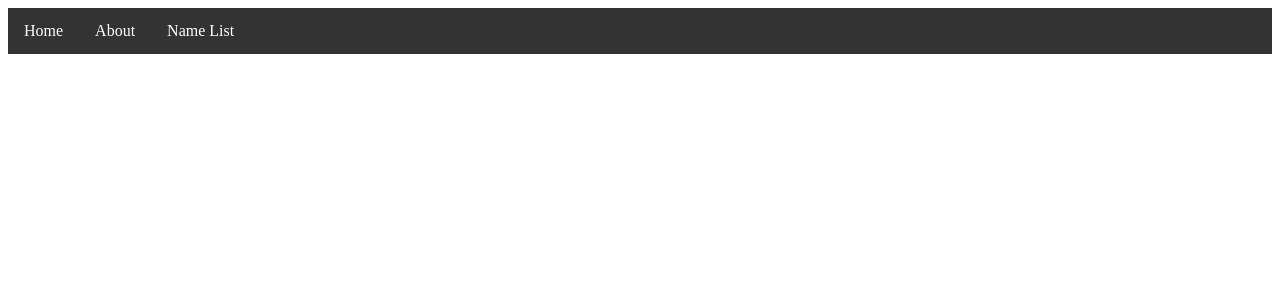
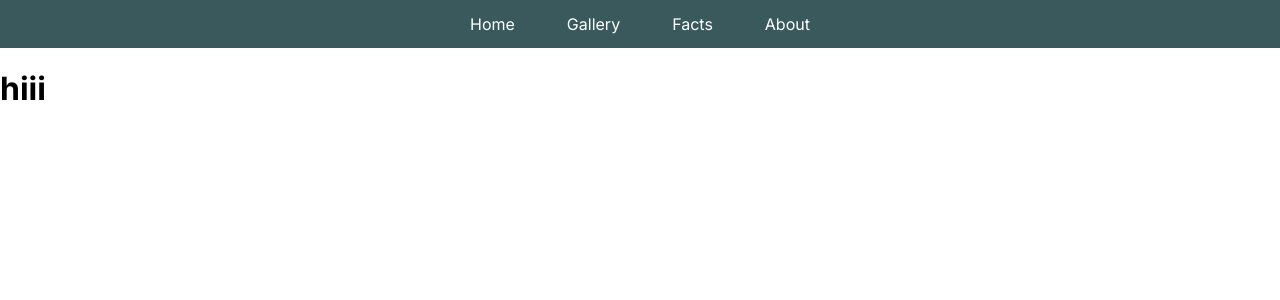
Before and after one commit to baddestpiggy/CSSAsg, a Next.js app in the folder my-app/: page / in a window 1280 px wide. Shown: the top 300 px of the page. Built offline with nearby package versions, Linux system fonts and the light colour scheme.

Commit message:
nvbar styles and gooning Day 1: The Dive In Started my gooning journey today after hearing about it online. Felt drained but buzzing. Note to self: hydrate more next time.

```diff
--- a/my-app/app/layout.jsx
+++ b/my-app/app/layout.jsx
@@ -1,14 +1,19 @@
 import Navbar from "./ui/Navbar"
+import { Inter, Roboto_Mono } from 'next/font/google';
+import "./globals.css"
 
-export default function App() {
+const inter = Inter({
+  subsets: ["latin"],
+  weight: ["400", "500", "600", "700"], // optional, choose what you need
+});
 
+export default function RootLayout({children}) {
   return (
     <html lang="en">
-      <body>
+      <body className={inter.className}>
         <Navbar></Navbar>
+        {children}
       </body>
     </html>
-
-
-  )
+  );
 }
--- a/my-app/app/page.module.css
+++ b/my-app/app/page.module.css
@@ -5,6 +5,10 @@
   align-items: center;
   padding: 6rem;
   min-height: 100vh;
+
+}
+.body {
+  color: #7BA9A9;
 }
 
 .description {
--- a/my-app/app/ui/Navbar.jsx
+++ b/my-app/app/ui/Navbar.jsx
@@ -6,8 +6,11 @@ export default function Navbar() {
     return (
         <nav className={styles.navbar}>
             <Link className={styles.navitem} href="/">Home</Link>
+            <Link className={styles.navitem} href="/gallery">Gallery</Link>
+            <Link className={styles.navitem} href="/facts">Facts</Link>
             <Link className={styles.navitem} href="/about">About</Link>
-            <Link className={styles.navitem} href="/namelist">Name List</Link>
+
+
 
         </nav>
     )
--- a/my-app/app/ui/Navbar.module.css
+++ b/my-app/app/ui/Navbar.module.css
@@ -1,16 +1,21 @@
+
+
 .navbar {
- background-color: #333;
+    display:flex;
+    background-color: #3A595C;
     overflow: hidden;
+    justify-content:center;
 }
 .navitem {
     float: left;
     display: block;
     color: white;
     text-align: center;
- padding: 14px 16px;
+    padding: 14px 26px;
     text-decoration: none;
+
 }
 .navitem:hover {
- background-color: #ddd;
- color: black;
+
+    color: #BCD9D7;
 }
```
Also changed, not shown: my-app/app/page.jsx (+5 -2 lines). Lines whose indentation alone changed are shown as unchanged.
